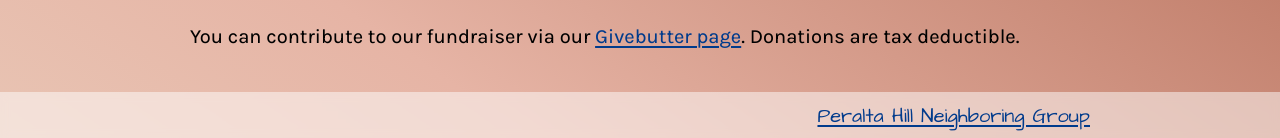
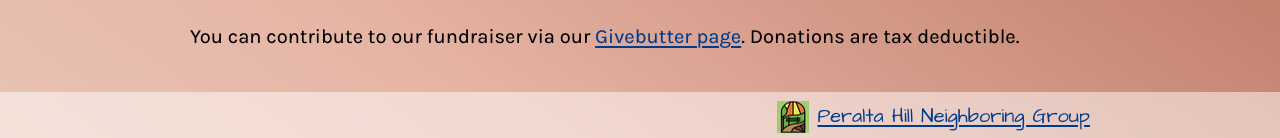
Before and after one commit to danieldickison/cesarchavezgreenway, a Jekyll site: the page built from index.markdown, in a window 1280 px wide. Shown: the part 3002-3140 px from the top of the page. Built offline with Jekyll 4.4.1, drawn with Linux system fonts in a browser that asks for light colours; our own code applies the rules of GitHub Pages for plain Markdown files.

Commit message:
Add favicon and logo to footer

```diff
--- a/_layouts/default.html
+++ b/_layouts/default.html
@@ -6,6 +6,23 @@
       name="viewport"
       content="width=device-width, initial-scale=1, maximum-scale=1"
     />
+
+    <link
+      rel="icon"
+      sizes="512x512"
+      href="{{ '/assets/icons/logo-512.webp' | relative_url }}"
+    />
+    <link
+      rel="icon"
+      sizes="32x32"
+      href="{{ '/assets/icons/logo-32.png' | relative_url }}"
+    />
+    <link
+      rel="icon"
+      sizes="16x16"
+      href="{{ '/assets/icons/logo-16.png' | relative_url }}"
+    />
+
     <style>
       @import url("https://fonts.googleapis.com/css2?family=Architects+Daughter&family=Karla:ital,wght@0,200..800;1,200..800&family=Montserrat:ital,wght@0,200..800;1,200..800&display=swap");
     </style>
@@ -39,7 +56,13 @@
     {% endif %}
     <main>{{ content }}</main>
     <footer>
-      <a href="mailto:{{ site.email }}">Peralta Hill Neighboring Group</a>
+      <div>
+        <img
+          src="{{ '/assets/icons/logo-32.png' | relative_url }}"
+          alt="Peralta Hill Neighboring Group logo"
+        />
+        <a href="mailto:{{ site.email }}"> Peralta Hill Neighboring Group </a>
+      </div>
     </footer>
   </body>
 </html>
--- a/_sass/base.scss
+++ b/_sass/base.scss
@@ -167,8 +167,11 @@
   padding: 1ex;
   font-family: "Architects Daughter", cursive;
 
-  > * {
+  > div {
     grid-column: 2;
-    text-align: right;
+    display: flex;
+    flex-flow: row wrap;
+    justify-content: flex-end;
+    gap: 1ex;
   }
 }
```
Also changed, not shown: assets/icons/logo-16.png (added), assets/icons/logo-32.png (added), assets/icons/logo-512.webp (added), assets/icons/logo.webp (added), 1 other file.
